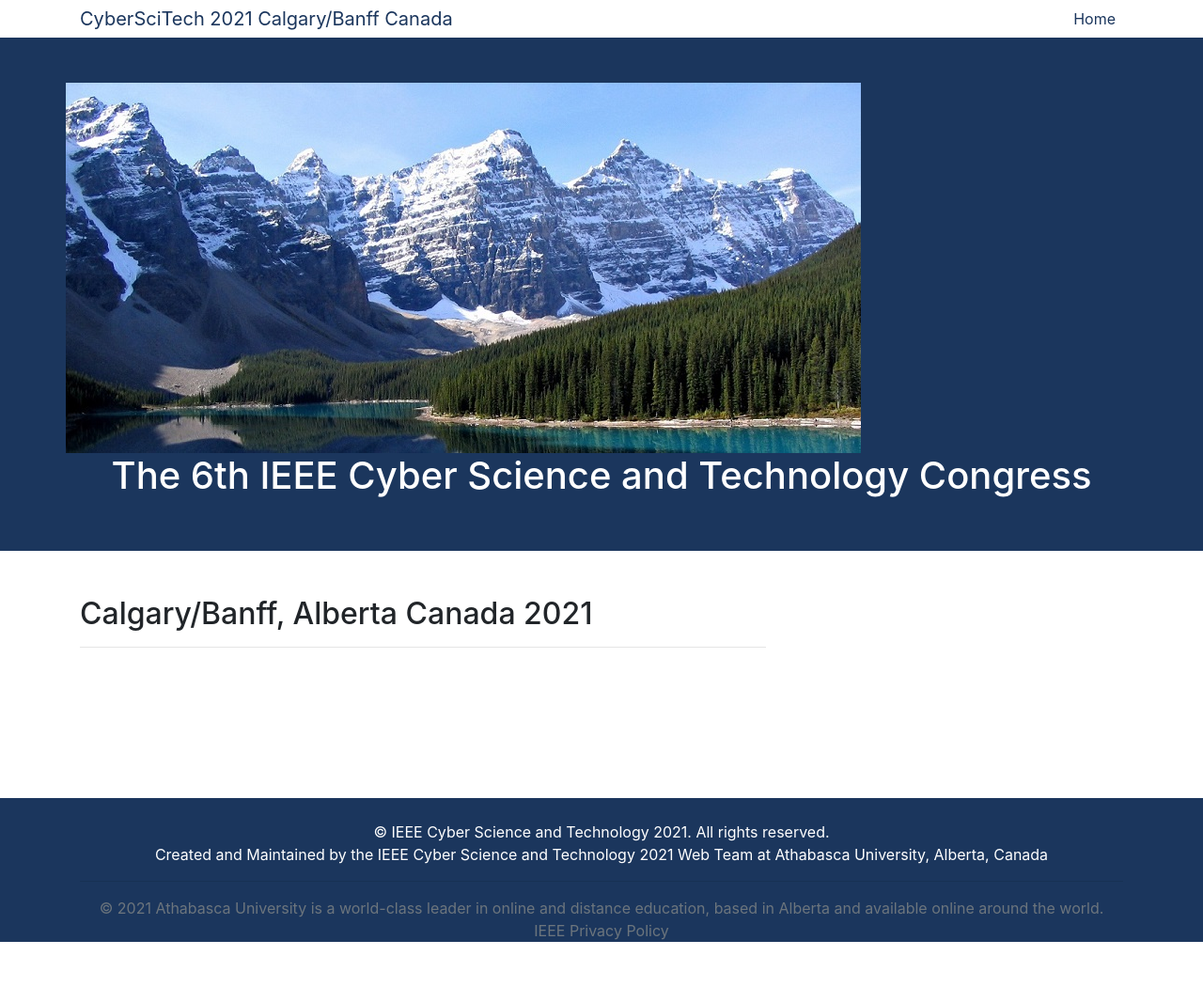
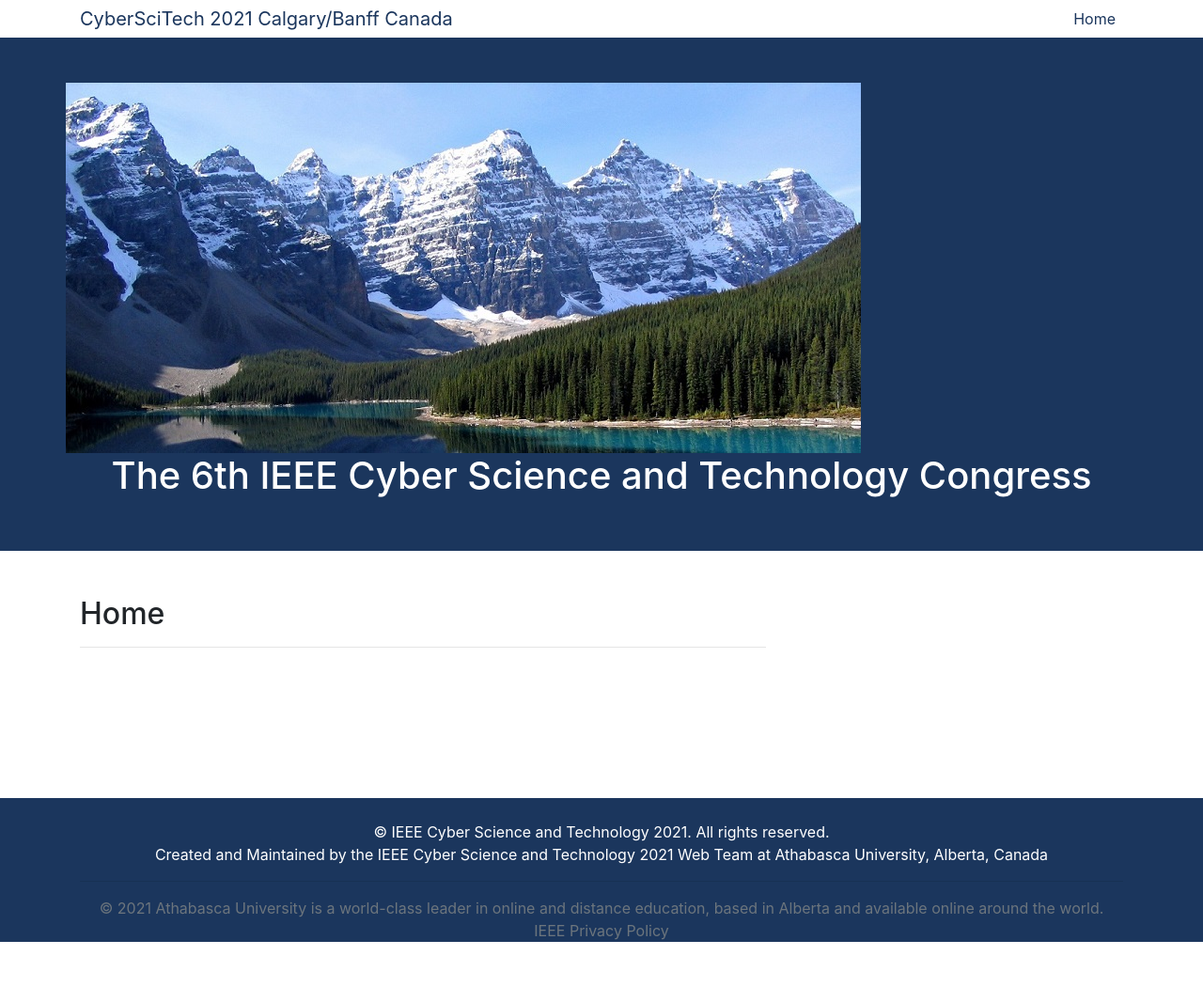
Before and after one commit to kstauff/2021, a Jekyll site: the page built from index.html, in a window 1280 px wide. Shown: the whole page at 94% size. Built offline with Jekyll 4.4.1, drawn with Linux system fonts in a browser that asks for light colours; comment, search, counter and statistics services are not loaded.

Commit message:
Update index.html

```diff
--- a/index.html
+++ b/index.html
@@ -4,7 +4,7 @@ layout: default
 
 <div class="row">
   <div class="col-md-8 mb-5">
-    <h2>Calgary/Banff, Alberta Canada 2021</h2>
+    <h2>Home</h2>
     <hr />
 
   </div></div>
```
